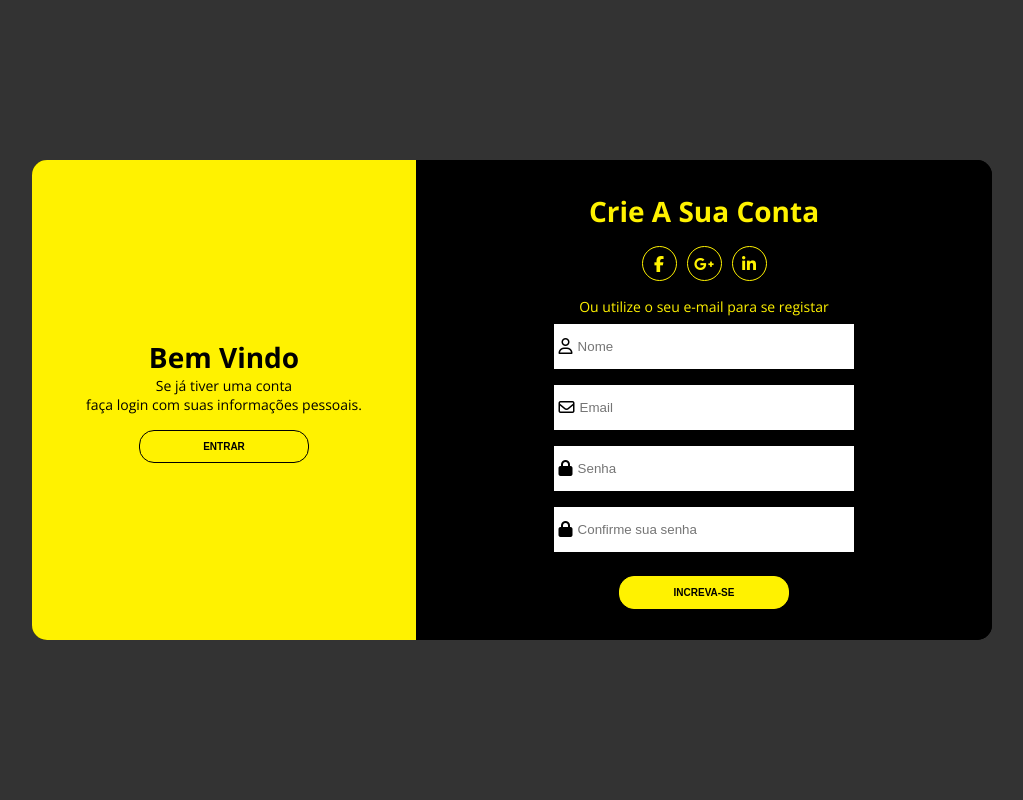
After one commit to KaKaBarros04/Livraria, a PHP site: page /Teste.html in a window 1280 px wide. The commit adds this page. Shown: the whole page, without its empty margins (128-1151 px from the left). Run offline with PHP 8.4, Linux system fonts and the light colour scheme; some libraries are stand-ins or nearby versions.

Commit message:
Pagina de login concluida

```diff
--- a/Home.html
+++ b/Home.html
@@ -11,7 +11,7 @@
     <meta name="viewport" content="width=device-width, initial-scale=1.0">
     <title>Empower Books</title>
     <link rel="stylesheet" href="./css/style.css">
-    <link rel="icon" href="./imagem/logo1.png">
+    <link rel="icon" href="./imagem/book-solid.svg">
 
 </head>
 <body>
@@ -26,7 +26,7 @@
         <a href="#">Contato</a>
 
         <div class="user-dropdown">
-            <i class="user-icon fas fa-user"> <img class="rounded-image" src="./imagem/icon.png" alt="Descrição da imagem"></i>
+            <img class="rounded-image" src="./imagem/user.png" alt="Descrição da imagem">
             <div class="dropdown-content">
                 <a href="#">Ver conta</a>
                 <a href="#">Sair</a>
--- /dev/null
+++ b/Teste.html
@@ -0,0 +1,84 @@
+<html>
+    <head>
+        <title>Login</title>
+        <link rel="stylesheet" class="link-midia-social" href="css/login.css">
+        <script src="https://kit.fontawesome.com/bfe65bea0c.js" crossorigin="anonymous"></script>
+        <link rel="icon" href="./imagem/book-solid.svg">
+    </head>
+    <body>
+
+<div class="container">
+    <div class="conteudos primeiro-conteudo">
+       <div class="primeira-coluna">
+            <h2 class="title title-primary">Bem vindo</h2>
+            <p class="description description-primary">Se já tiver uma conta</p>
+            <p class="description description-primary">faça login com suas informações pessoais.</p>
+            <button id="entrar" class="btn btn-primary">Entrar</button>
+       </div>
+       <div class="segunda-coluna">
+            <h2 class="title title-second">Crie a sua conta</h2>
+            <div class="redes-social">
+                <ul class="lista-midia-social">
+                    <a class="link-midia-social" href="#"><li class="item-midia"><i class="fa-brands fa-facebook-f"></i></li></a>
+                    <a class="link-midia-social" href="#"><li class="item-midia"><i class="fa-brands fa-google-plus-g"></i></li></a>
+                    <a class="link-midia-social" href="#"><li class="item-midia"><i class="fa-brands fa-linkedin-in"></i></li></a>
+                </ul>
+            </div><!--Redes sociais-->
+
+            <p class="description description-second">Ou utilize o seu e-mail para se registar</p>
+            <form action="#" class="form" id="signup-form">
+                <label class="label-input" for="">
+                    <i class="fa-regular fa-user icon-modify"></i>
+                    <input type="text" name="" id="username" placeholder="Nome">
+                </label>
+                <label class="label-input" for="">
+                    <i class="fa-regular fa-envelope icon-modify"></i>
+                    <input type="email" name="" id="email" placeholder="Email">
+                </label>
+                <label class="label-input" for="">
+                    <i class="fa-solid fa-lock icon-modify"></i>
+                    <input type="password" name="password" placeholder="Senha" required>
+                </label>
+                <label class="label-input" for="">
+                    <i class="fa-solid fa-lock icon-modify"></i>
+                    <input type="password" name="" id="password" placeholder="Confirme sua senha" required>
+                </label>
+                <button class="btn btn-second">Increva-se</button>
+            </form>
+       </div><!--Segunda coluna-->
+    </div><!--primeiro conteudo-->
+    <div class="conteudos segundo-conteudo">
+        <div class="primeira-coluna">
+            <h2 class="title title-primary">Olá, Amigos</h2>
+            <p class="description description-primary">Insira as suas informações pessoais</p>
+            <p class="description description-primary">e comece a jornada conosco.</p>
+            <button id="inscreva" class="btn btn-primary">Inscreva-se</button>
+       </div>
+       <div class="segunda-coluna">
+            <h2 class="title title-second">Realize o login</h2>
+            <div class="redes-social">
+                <ul class="lista-midia-social">
+                    <a class="link-midia-social" href="#"><li class="item-midia"><i class="fa-brands fa-facebook-f"></i></li></a>
+                    <a class="link-midia-social" href="#"><li class="item-midia"><i class="fa-brands fa-google-plus-g"></i></li></a>
+                    <a class="link-midia-social" href="#"><li class="item-midia"><i class="fa-brands fa-linkedin-in"></i></li></a>
+                </ul>
+            </div><!--Redes sociais-->
+            <p class="description description-second">ou utilize a sua conta de email</p>
+            <form action="#" class="form" id="login-form">
+                <label class="label-input" for="">
+                    <i class="fa-regular fa-envelope icon-modify"></i>
+                    <input type="email" name="email" id="email1" placeholder="Email">
+                </label>
+                <label class="label-input" for="">
+                    <i class="fa-solid fa-lock icon-modify"></i>
+                    <input type="password" name="" id="password1" placeholder="password">
+                </label>
+                <a class="password" href="#">Esqueceu a sua senha?</a>
+                <button class="btn btn-second">Entrar</button>
+            </form>
+       </div><!--Segunda coluna-->
+    </div><!--Segundo Conteudo-->
+</div><!--Container-->
+<script src="js/login1.js"></script>
+    </body>
+</html>
--- /dev/null
+++ b/css/login.css
@@ -0,0 +1,380 @@
+@import url('https://fonts.googleapis.com/css2?family=Open+Sans:wght@300;400;700&display=swap');
+
+* {
+    margin: 0;
+    padding: 0;
+    box-sizing: border-box;
+}
+
+body {
+    font-family:'Open Sans', sans-serif;
+}
+
+.container {
+    display: flex;
+    justify-content: center;
+    align-items: center;
+    height: 100vh;
+    background-color: #333;
+}
+
+.conteudos {
+    border-radius: 15px;
+    background-color: antiquewhite;
+    width: 960px;
+    height: 60%;
+    justify-content: space-between;
+    align-items: center;
+}
+.conteudos::before{
+    content: "";
+    position: absolute;
+    background-color: #fff200;
+    width: 40%;
+    height: 100%;
+    border-top-left-radius: 15px;
+    border-bottom-left-radius: 15px;
+
+
+
+    left: 0;
+}
+
+.primeiro-conteudo {
+    display: flex;
+    position: relative;
+    background-color: #000000;
+}
+
+.title {
+    font-size: 28px;
+    font-weight: bolder;
+    text-transform: capitalize;
+}
+
+.title-primary {
+    color: #000000;
+}
+
+.title-second {
+    color: #fff200;
+}
+
+
+.description {
+    font-size: 14px;
+    font-weight: 300;
+}
+
+.description-primary {
+    color: #000000;
+}
+
+.description-second {
+    color: #fff200;
+}
+
+.btn {
+    border-radius: 15px;
+    text-transform: uppercase;
+    color: #fff200;
+    font-size: 10px;
+    padding: 10px 50px;
+    cursor: pointer;
+    font-weight: bold;
+    width: 170px;
+    align-self: center;
+    border-width: 0;
+    margin-top: 1rem;
+}
+
+.btn-primary {
+    background-color: transparent;
+    color: #000000;
+    border: 1px solid black;
+    transition: background-color .5s;
+}
+
+.btn-primary:hover {
+    background-color: #000000;
+    color: #fff200;
+}
+
+.btn-second {
+    background-color: #fff200;
+    border: 1px solid #fff200;
+    color: #000000;
+    transition: background-color .5s;
+}
+
+.btn-second:hover {
+    background-color: #000000;
+    border: 1px solid #fff200;
+    color: #fff200;
+}
+
+.primeiro-conteudo .segunda-coluna {
+    z-index: 11;
+}
+
+.primeira-coluna {
+    text-align: center;
+    width: 40%;
+    z-index: 10;
+}
+
+.segunda-coluna {
+    width: 60%;
+    display: flex;
+    flex-direction: column;
+    align-items: center;
+}
+
+.item-midia{
+    margin: 1rem 0  ;
+}
+
+
+.link-midia-social:not(:first-child){
+    margin-left: 10px;
+}
+
+.link-midia-social .item-midia{
+    transition: background .7s;
+}
+
+.link-midia-social:hover .item-midia{
+    background-color: #fff200;
+    color: #000000;
+}
+
+.lista-midia-social {
+    display: flex;
+    list-style-type: none;
+}
+
+.item-midia {
+    border: 1px solid #fff200;
+    border-radius: 50%;
+    width: 35px;
+    height: 35px;
+    line-height: 35px;
+    text-align: center;
+    color: #fff200;
+}
+
+.form {
+    display: flex;
+    flex-direction: column;
+    width: 55%;
+}
+
+.form input {
+    height: 45px;
+    border: none;
+    background-color: #ffffff;
+    width: 100%;
+}
+
+.label-input {
+    background-color: #ffffff;
+    display: flex;
+    align-items: center;
+    margin: 8px;
+}
+
+.icon-modify {
+    padding: 0 5px;
+}
+
+/*Segundo Conteúdo*/
+
+.segundo-conteudo{
+    position: absolute;
+    display: flex;
+    background-color: #000000;
+}
+
+.segundo-conteudo .primeira-coluna {
+    order: 2;
+    z-index: -1;
+}
+
+.segundo-conteudo .segunda-coluna {
+    order: 1;
+    z-index: -1;
+}
+
+.password {
+    color: #fff200;
+    font-size: 14px;
+    margin: 15px 0;
+    text-align: center;
+}
+.password::first-letter {
+    text-transform: capitalize;
+}
+
+.entrar-js .primeiro-conteudo .primeira-coluna {
+    z-index: -1;
+}
+
+
+.entrar-js .segundo-conteudo .segunda-coluna{
+    z-index: 11;
+}
+
+.entrar-js .segundo-conteudo .primeira-coluna {
+    z-index: 13;
+}
+
+.entrar-js .conteudos::before {
+    border-top-left-radius: 0;
+    border-bottom-left-radius: 0;
+    border-top-right-radius: 15px;
+    border-bottom-right-radius: 15px;
+    left: 60%;
+    animation: slider 3s;
+
+    z-index: 12;
+}
+
+.inscreva-js .conteudos::before {
+    animation: slider2 3s;
+
+    z-index: 12;
+}
+
+.inscreva-js .segundo-conteudo .primeira-coluna{
+    z-index: -1;
+}
+
+
+.inscreva-js .primeiro-conteudo .segunda-coluna{
+    z-index: 11;
+}
+
+.inscreva-js .primeiro-conteudo .primeira-coluna {
+    z-index: 13;
+}
+
+.entrar-js .primeiro-conteudo .segunda-coluna {
+    z-index: -1;
+    position: relative;
+    animation: deslocamento 2s;
+}
+
+.inscreva-js .segundo-conteudo .segunda-coluna {
+    z-index: -1;
+    position: relative;
+    animation: deslocamento2 2s;
+}
+
+/*Animação css conteúdo*/
+
+@keyframes deslocamento {
+    from {
+        left: 0;
+        opacity: 1;
+        z-index: 12;
+    }
+
+    25% {
+        left: -80px;
+        opacity: .5;
+    }
+
+    50%{
+        left: -100px;
+        opacity: .2;
+    }
+
+    to {
+        left: -110px;
+        opacity: 0;
+        z-index: -1;
+    }
+}
+
+
+@keyframes deslocamento2 {
+    from {
+        left: 0;
+        opacity: 1;
+        z-index: 12;
+    }
+
+    25% {
+        left: 80px;
+        opacity: .2;
+    }
+
+    50%{
+        left: 100px;
+        opacity: .5;
+    }
+
+    to {
+        left: 110;
+        opacity: 0;
+        z-index: -1;
+    }
+}
+
+
+/*Animação css before*/
+
+@keyframes slider {
+    from {
+        left: 0;
+        width: 40%h;
+    }
+
+    25% {
+        left: 5%;
+        width: 50%;
+    }
+
+    50% {
+        left: 25%;
+        width: 60%;
+    }
+
+    75% {
+        left: 45%;
+        width: 50%;
+    }
+
+    to {
+        left: 60%;
+        width: 40%;
+    }
+}
+
+
+@keyframes slider2 {
+    from {
+        left: 60%;
+        width: 40%h;
+    }
+
+    25% {
+        left: 45%;
+        width: 50%;
+    }
+
+    50% {
+        left: 25%;
+        width: 60%;
+    }
+
+    75% {
+        left: 5%;
+        width: 50%;
+    }
+
+    to {
+        left: 0%;
+        width: 40%;
+    }
+}
--- /dev/null
+++ b/js/login1.js
@@ -0,0 +1,13 @@
+
+var btnEntrar = document.querySelector("#entrar");
+var btnInscreva = document.querySelector("#inscreva");
+
+var body = document.querySelector("body");
+
+btnEntrar.addEventListener("click", function () {
+    body.className = "entrar-js";
+})
+
+btnInscreva.addEventListener("click", function () {
+    body.className = "inscreva-js";
+})
```
Also changed, not shown: Login.html (deleted, +0 -131 lines), SingUp.html (deleted, +0 -125 lines), css/style.css (+1 -6 lines), imagem/book-solid.svg (added), imagem/icon.png (deleted), imagem/logo1.png (deleted), imagem/menu.png (deleted), imagem/user-solid.svg (added), js/Home.js (renamed from js/login.js).
